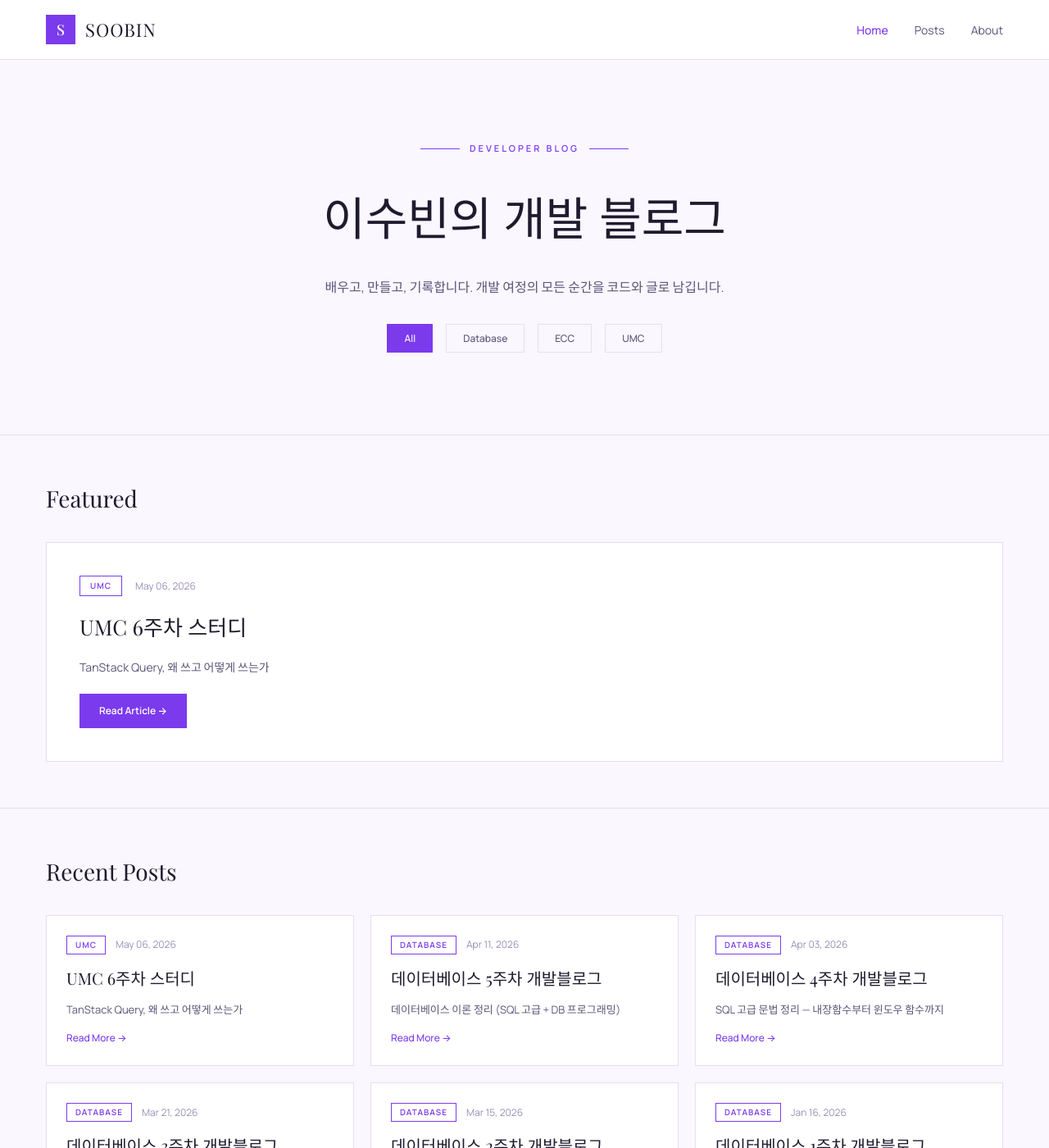
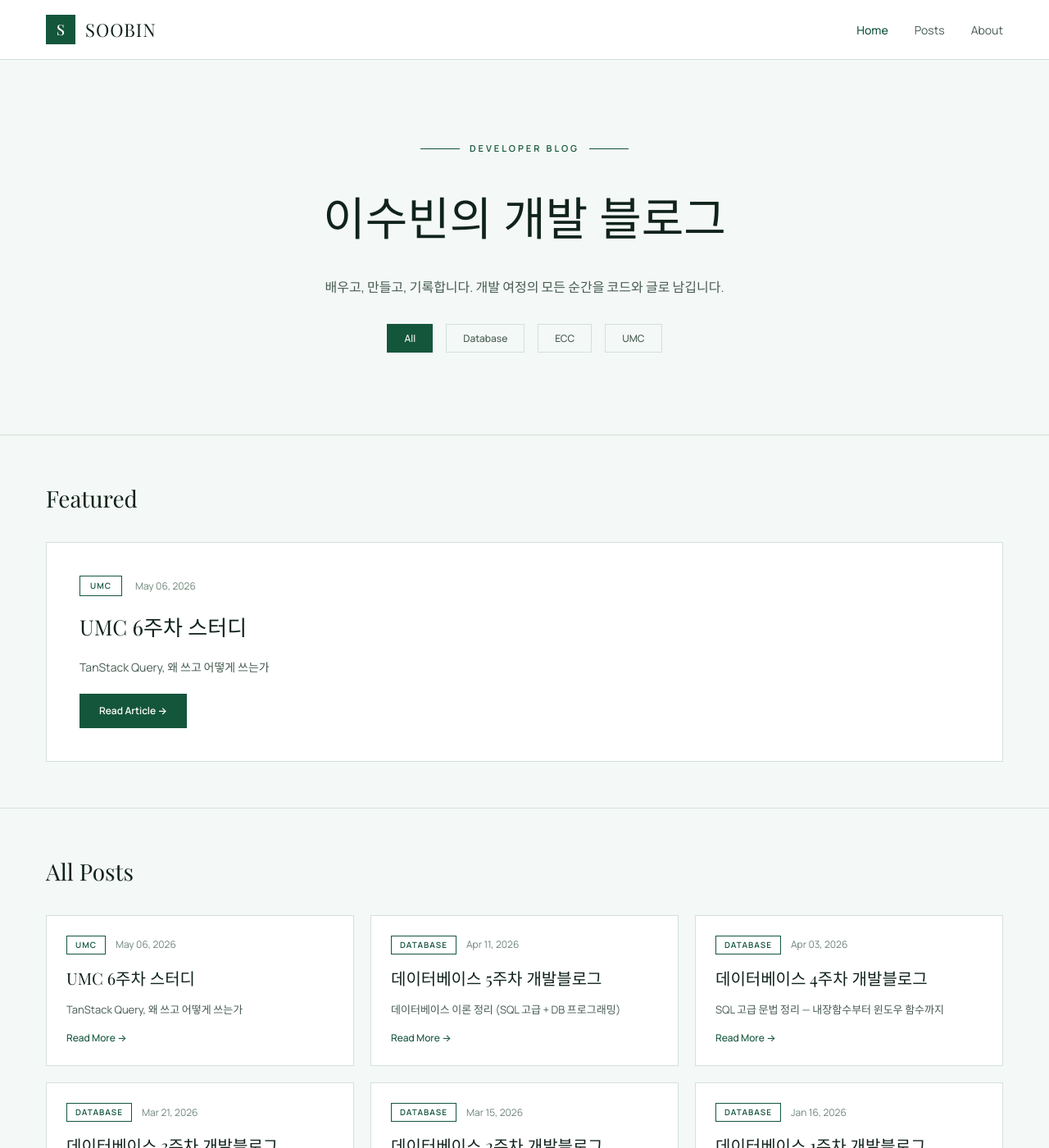
Before and after one commit to sarasoobin/blog, a Jekyll site: the page built from index.html, in a window 1280 px wide and 1400 px high. Shown: the whole window at 82% size. Built offline with Jekyll 4.4.1, drawn with Linux system fonts in a browser that asks for light colours; some of the changed text lies outside the part shown.

Commit message:
테마 딥그린 변경 + 카테고리 탭 필터 수정
- style.css :root 팔레트를 보라색에서 딥그린(#14563C)으로 교체
- 가독성 낮던 --text-tertiary 대비 개선 (2.9:1 → 4.5:1)
- index.html의 limit:6 제거: 탭은 전체 글에서 생성되는데 카드는 6개만
  렌더링돼 ECC 탭이 빈 화면이던 문제 해결
- SelfStudy.markdown → database-week1.markdown (내용이 DB 1주차)
- 빈 파일 2026-07-20-umc-.markdown 삭제
- database-week5 파일명 0패딩 (2026-4-11 → 2026-04-11)
- 미사용 _includes/category-filter.html 삭제
- .omc/ gitignore 추가

Co-Authored-By: Claude Opus 4.8 (1M context) <noreply@anthropic.com>

```diff
--- a/assets/style.css
+++ b/assets/style.css
@@ -1,25 +1,26 @@
 /* ═══════════════════════════════════════
-   Soft Purple Blog — Design System
+   Deep Green Blog — Design System
    ═══════════════════════════════════════ */
 
 /* — Reset & Base — */
 *, *::before, *::after { box-sizing: border-box; margin: 0; padding: 0; }
 
 :root {
-  --bg-page: #FAF7FF;
+  --bg-page: #F4F8F6;
   --bg-surface: #FFFFFF;
-  --bg-muted: #F2EBFC;
-  --border: #E5DEF5;
-  --gold: #7C3AED;
-  --gold-soft: #A78BFA;
-  --gold-tint: rgba(124, 58, 237, 0.08);
-  --text-primary: #1F1B2E;
-  --text-secondary: #5C5577;
-  --text-tertiary: #9B8FB8;
+  --bg-muted: #E7F0EB;
+  --border: #D2E2D9;
+  /* --gold* are the accent tokens (name kept from the original theme) */
+  --gold: #14563C;
+  --gold-soft: #4E8F72;
+  --gold-tint: rgba(20, 86, 60, 0.08);
+  --text-primary: #10231B;
+  --text-secondary: #475C52;
+  --text-tertiary: #6E8579;
   --text-on-gold: #FFFFFF;
-  --info: #6366F1;
+  --info: #0F766E;
   --success: #10B981;
-  --error: #EF4444;
+  --error: #DC2626;
   --font-display: 'Playfair Display', Georgia, serif;
   --font-body: 'Manrope', -apple-system, sans-serif;
 }
@@ -481,7 +482,7 @@ img { max-width: 100%; height: auto; }
 .post-body code {
   font-family: 'JetBrains Mono', 'Fira Code', monospace;
   background: var(--gold-tint);
-  border: 1px solid rgba(124, 58, 237, 0.18);
+  border: 1px solid rgba(20, 86, 60, 0.18);
   padding: 2px 6px;
   font-size: 0.875em;
   color: var(--gold);
--- a/index.html
+++ b/index.html
@@ -49,10 +49,10 @@ title: ""
 
 <section class="recent-section">
   <div class="section-header">
-    <h2 class="section-title">Recent Posts</h2>
+    <h2 class="section-title">All Posts</h2>
   </div>
   <div class="posts-grid">
-    {% for post in site.posts limit:6 %}
+    {% for post in site.posts %}
     <a href="{{ post.url | relative_url }}" class="post-card" data-category="{{ post.categories | first }}">
       <div class="card-body">
         <div class="card-meta">
```
Also changed, not shown: _includes/category-filter.html (deleted, +0 -61 lines), .claude/settings.local.json, _posts/2026-01-16-database-week1.markdown (renamed from _posts/2026-01-16-SelfStudy.markdown), _posts/2026-04-11-database-week5.markdown (renamed from _posts/2026-4-11-database-week5.markdown), 1 other file.
